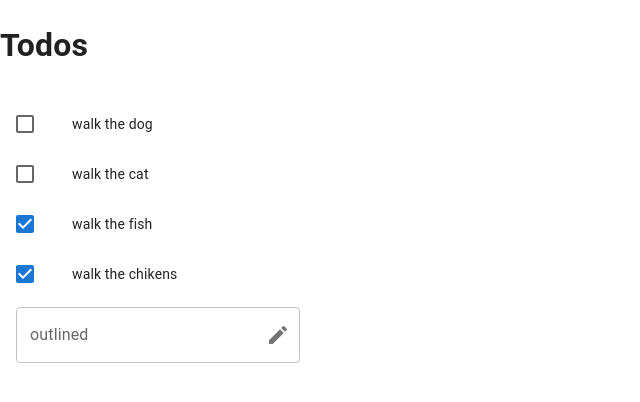
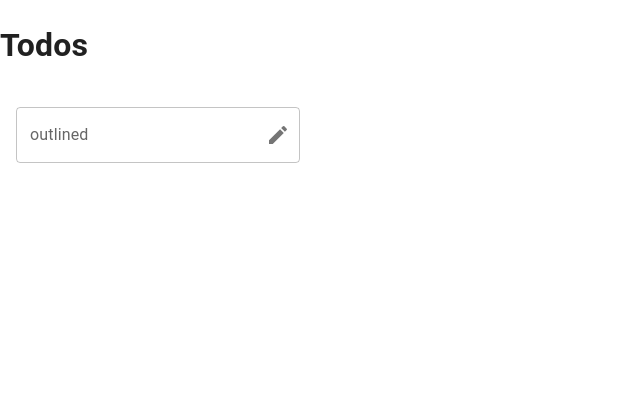
Before and after one commit to OLEHFIDELIS/Todo, a React (Vite) app: page / in a window 1280 px wide. Shown: the top 402 px of the page, without its empty margins (0-640 px from the left). Built offline with nearby package versions, Linux system fonts and the light colour scheme; some icons are missing.

Commit message:
added local storage to my Todo

```diff
--- a/src/TodoList.jsx
+++ b/src/TodoList.jsx
@@ -1,18 +1,22 @@
-import { useState } from 'react';
+import { useState, useEffect } from 'react';
 import List from '@mui/material/List';
 import TodoItem from './TodoItem';
 import TodoForm from './TodoForm';
 
-
-const initailTodos = [
-    { id: 1, text: "walk the dog", completed: false },
-    { id: 2, text: "walk the cat", completed: false },
-    { id: 3, text: "walk the fish", completed: true },
-    { id: 4, text: "walk the chikens", completed: true }
-]
+const getInitalData = ()=> {
+    const data = JSON.parse(localStorage.getItem("todos"));
+    if(!data) return [];
+    return data;
+}
 
 export default function TodoList(){
-    const [todos, setTodos ] = useState(initailTodos);
+    const [todos, setTodos ] = useState(getInitalData);
+    useEffect(()=> {
+       localStorage.setItem(
+           "todos",
+           JSON.stringify(todos)
+       )
+    },[todos])
     const removeTodo = (id)=> {
         setTodos(prevTodos => {
             return prevTodos.filter( (t) => t.id !== id )
```
